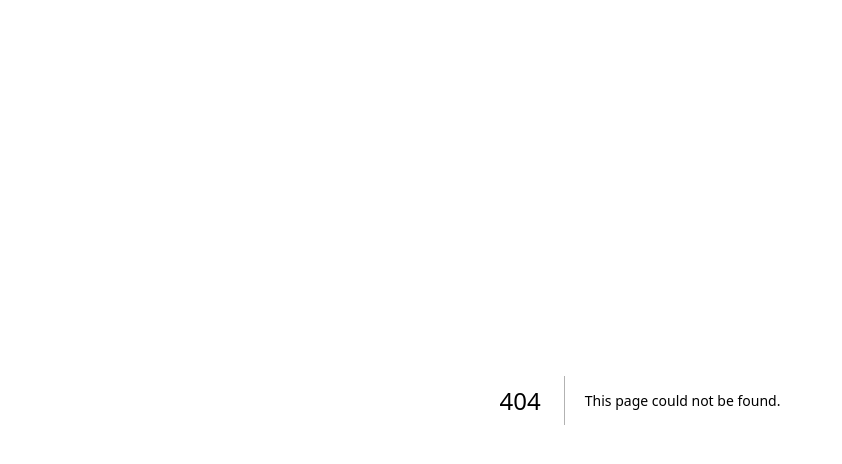
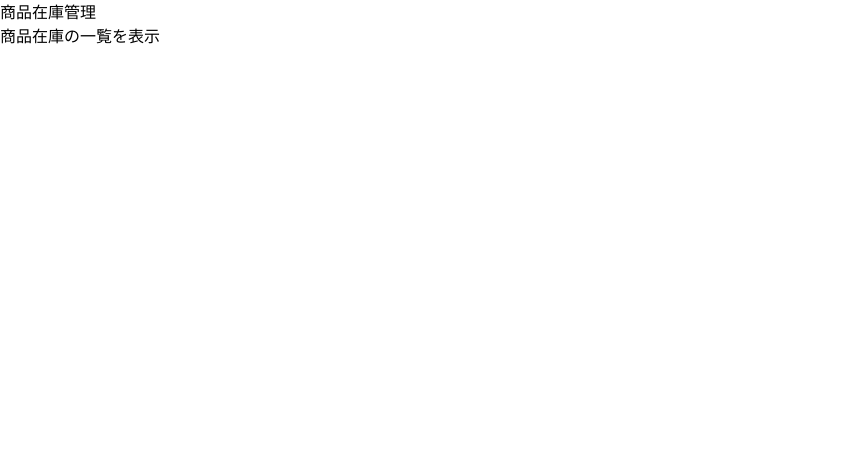
Before and after one commit to keroken/inventory-app-frontend, a Next.js app: page /inventory/products/1 in a window 1280 px wide. Before the commit this address had no page. Shown: the top 464 px of the page, without its empty margins (0-842 px from the left). Built offline with nearby package versions, Linux system fonts and the light colour scheme.

Commit message:
create inventory and login directory

```diff
--- /dev/null
+++ b/app/inventory/products/[id]/page.tsx
@@ -0,0 +1,8 @@
+export default function Page() {
+    return (
+        <>
+            <h2>商品在庫管理</h2>
+            <p>商品在庫の一覧を表示</p>
+        </>
+    )
+}
--- /dev/null
+++ b/app/inventory/products/page.tsx
@@ -0,0 +1,8 @@
+export default function Page() {
+    return (
+        <>
+            <h2>商品一覧</h2>
+            <p>商品の一覧を表示</p>
+        </>
+    )
+}
--- /dev/null
+++ b/app/login/page.tsx
@@ -0,0 +1,8 @@
+export default function Page() {
+    return (
+        <>
+            <h2>ログイン</h2>
+            <p>ログインの入力項目を表示</p>
+        </>
+    )
+}
```
